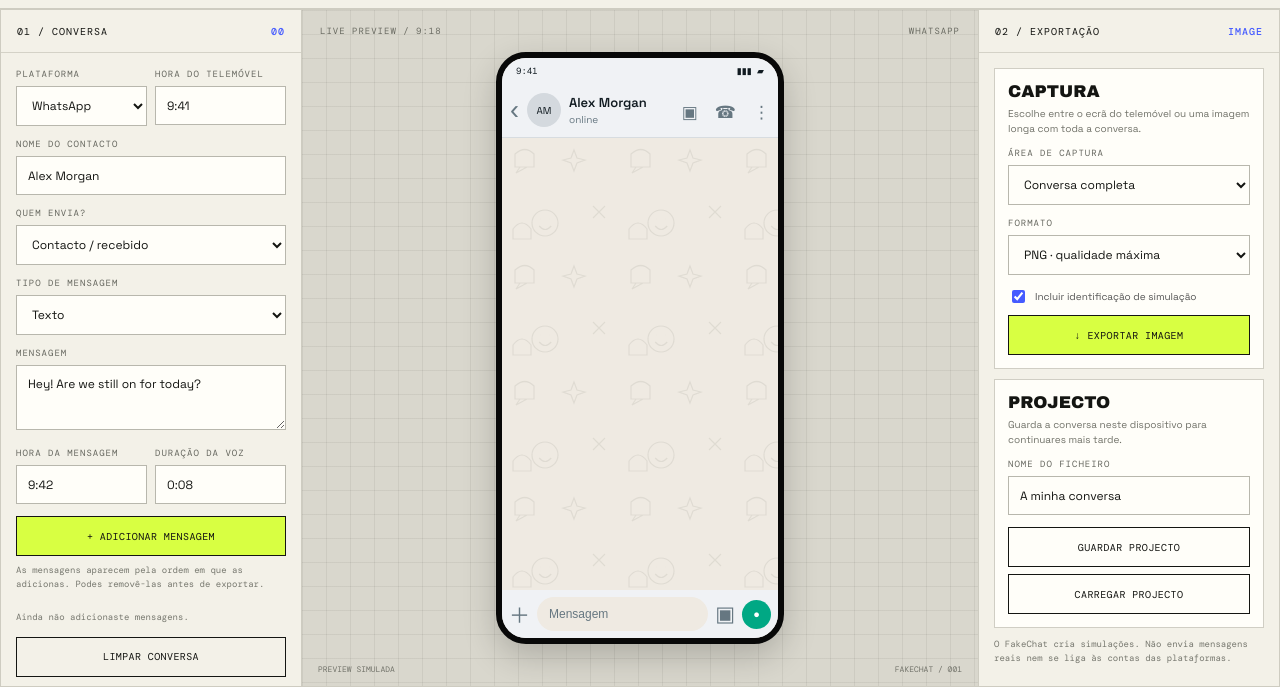
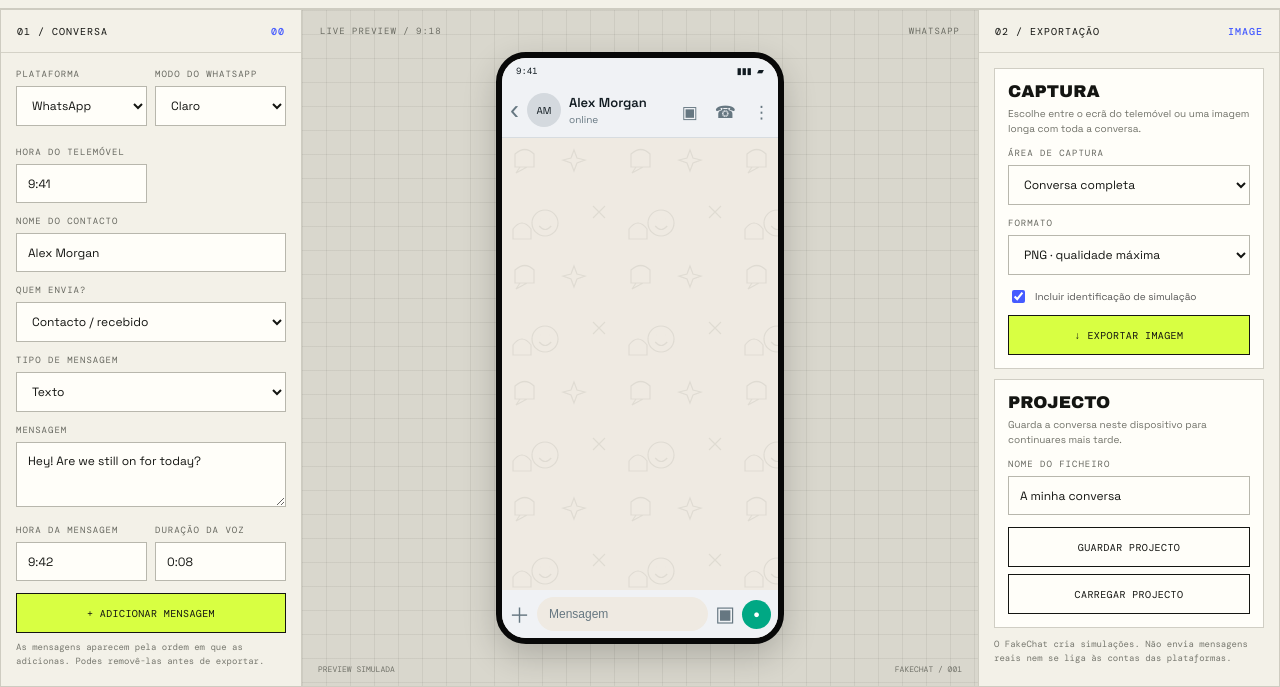
Before and after one commit to devlelo/fakechat, a plain HTML site: page screenshot.html in a window 1280 px wide. Shown: the part 113-800 px from the top of the page. Drawn offline with nearby package versions, Linux system fonts and the light colour scheme.

Commit message:
Add WhatsApp appearance selector to screenshot editor

```diff
--- a/screenshot.html
+++ b/screenshot.html
@@ -3,7 +3,7 @@
 <div class="editor-titlebar"><div><h1>Screenshot studio</h1><p>Compõe, enquadra e exporta a conversa.</p></div><span class="kicker">02 / STILL</span></div>
 <main class="editor-grid">
 <section class="edit-column active" data-mobile-panel="conversation"><div class="col-head"><span>01 / Conversa</span><b id="count">00</b></div><div class="col-scroll">
-<div class="field-grid"><div class="field"><label>Plataforma</label><select id="platform"><option value="whatsapp">WhatsApp</option><option value="instagram">Instagram DM</option><option value="sms">SMS</option><option value="imessage">iMessage</option></select></div><div class="field"><label>Hora do telemóvel</label><input id="phoneTime" value="9:41" maxlength="8"></div></div>
+<div class="field-grid"><div class="field"><label>Plataforma</label><select id="platform"><option value="whatsapp">WhatsApp</option><option value="instagram">Instagram DM</option><option value="sms">SMS</option><option value="imessage">iMessage</option></select></div><div class="field"><label>Modo do WhatsApp</label><select id="chatTheme"><option value="light">Claro</option><option value="dark">Escuro</option></select></div><div class="field"><label>Hora do telemóvel</label><input id="phoneTime" value="9:41" maxlength="8"></div></div>
 <div class="field"><label>Nome do contacto</label><input id="contact" value="Alex Morgan" maxlength="28"></div>
 <div class="field"><label>Quem envia?</label><select id="sender"><option value="received">Contacto / recebido</option><option value="sent">Eu / enviado</option></select></div>
 <div class="field"><label>Tipo de mensagem</label><select id="msgType"><option value="text">Texto</option><option value="voice">Mensagem de voz (visual)</option></select></div>
```
